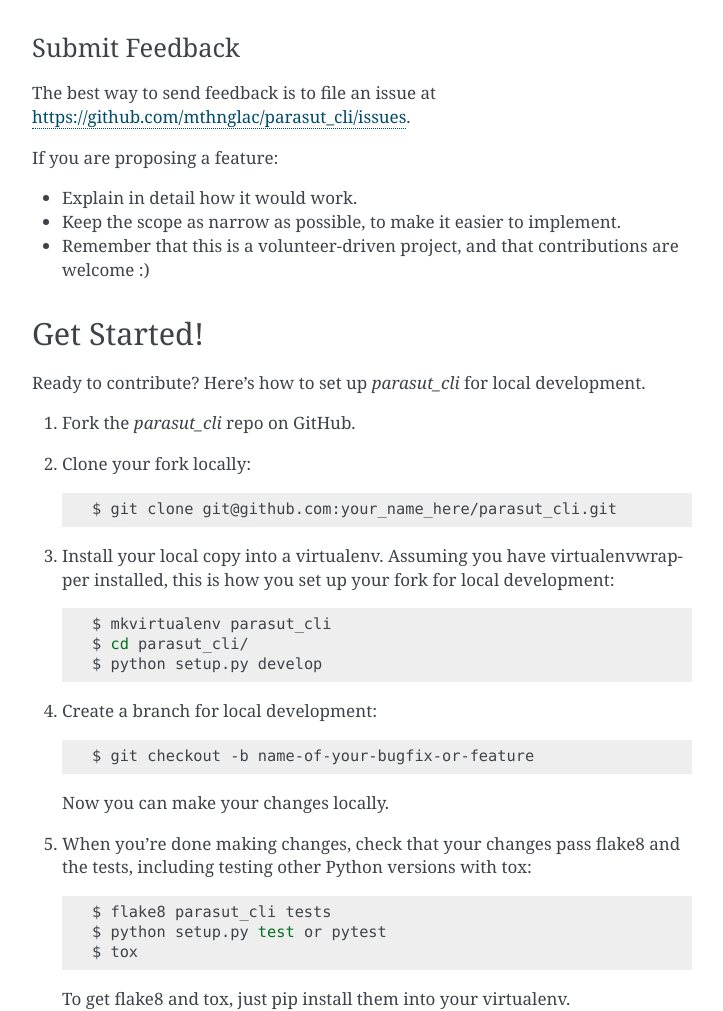
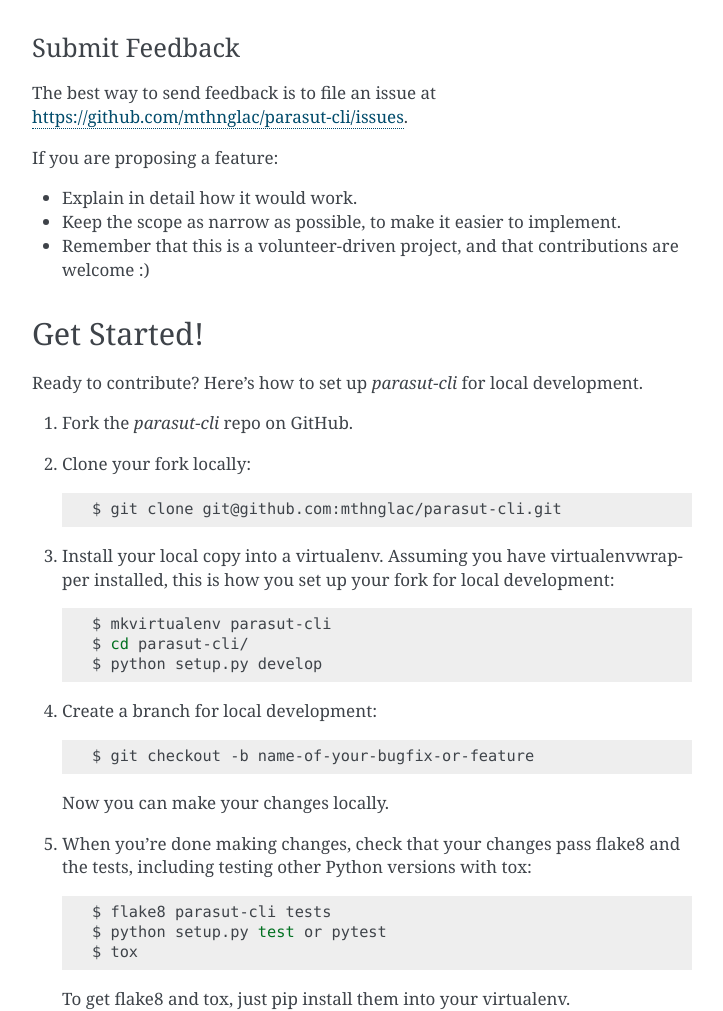
Before and after one commit to mthnglac/parasut-cli, a Sphinx documentation site: the page built from docs/contributing.rst, in a window 1280 px wide and 1400 px high, scrolled down 752 px. Shown: the part 155-1166 px from the top of the window, without its empty margins (388-1111 px from the left). Built offline with Sphinx 7.4.7, drawn with Linux system fonts in a browser that asks for light colours; pages that are not in the unit, such as notebooks, are missing from menus; some of the changed text lies outside the part shown.

Commit message:
UPDATE: parasut_cli changed as parasut-cli

```diff
--- a/CONTRIBUTING.rst
+++ b/CONTRIBUTING.rst
@@ -15,7 +15,7 @@
 Report Bugs
 ~~~~~~~~~~~
 
-Report bugs at https://github.com/mthnglac/parasut_cli/issues.
+Report bugs at https://github.com/mthnglac/parasut-cli/issues.
 
 If you are reporting a bug, please include:
 
@@ -45,7 +45,7 @@
 Submit Feedback
 ~~~~~~~~~~~~~~~
 
-The best way to send feedback is to file an issue at https://github.com/mthnglac/parasut_cli/issues.
+The best way to send feedback is to file an issue at https://github.com/mthnglac/parasut-cli/issues.
 
 If you are proposing a feature:
 
@@ -57,17 +57,17 @@
 Get Started!
 ------------
 
-Ready to contribute? Here's how to set up `parasut_cli` for local development.
+Ready to contribute? Here's how to set up `parasut-cli` for local development.
 
-1. Fork the `parasut_cli` repo on GitHub.
+1. Fork the `parasut-cli` repo on GitHub.
 2. Clone your fork locally::
 
-    $ git clone git@github.com:your_name_here/parasut_cli.git
+    $ git clone git@github.com:mthnglac/parasut-cli.git
 
 3. Install your local copy into a virtualenv. Assuming you have virtualenvwrapper installed, this is how you set up your fork for local development::
 
-    $ mkvirtualenv parasut_cli
-    $ cd parasut_cli/
+    $ mkvirtualenv parasut-cli
+    $ cd parasut-cli/
     $ python setup.py develop
 
 4. Create a branch for local development::
@@ -79,7 +79,7 @@
 5. When you're done making changes, check that your changes pass flake8 and the
    tests, including testing other Python versions with tox::
 
-    $ flake8 parasut_cli tests
+    $ flake8 parasut-cli tests
     $ python setup.py test or pytest
     $ tox
 
@@ -103,7 +103,7 @@
    your new functionality into a function with a docstring, and add the
    feature to the list in README.rst.
 3. The pull request should work for Python 3.5, 3.6, 3.7 and 3.8, and for PyPy. Check
-   https://travis-ci.com/mthnglac/parasut_cli/pull_requests
+   https://travis-ci.com/mthnglac/parasut-cli/pull_requests
    and make sure that the tests pass for all supported Python versions.
 
 Tips
```
Also changed, not shown: README.rst (+4 -4 lines), docs/installation.rst (+5 -5 lines), setup.py (+4 -4 lines), 5 other files.
